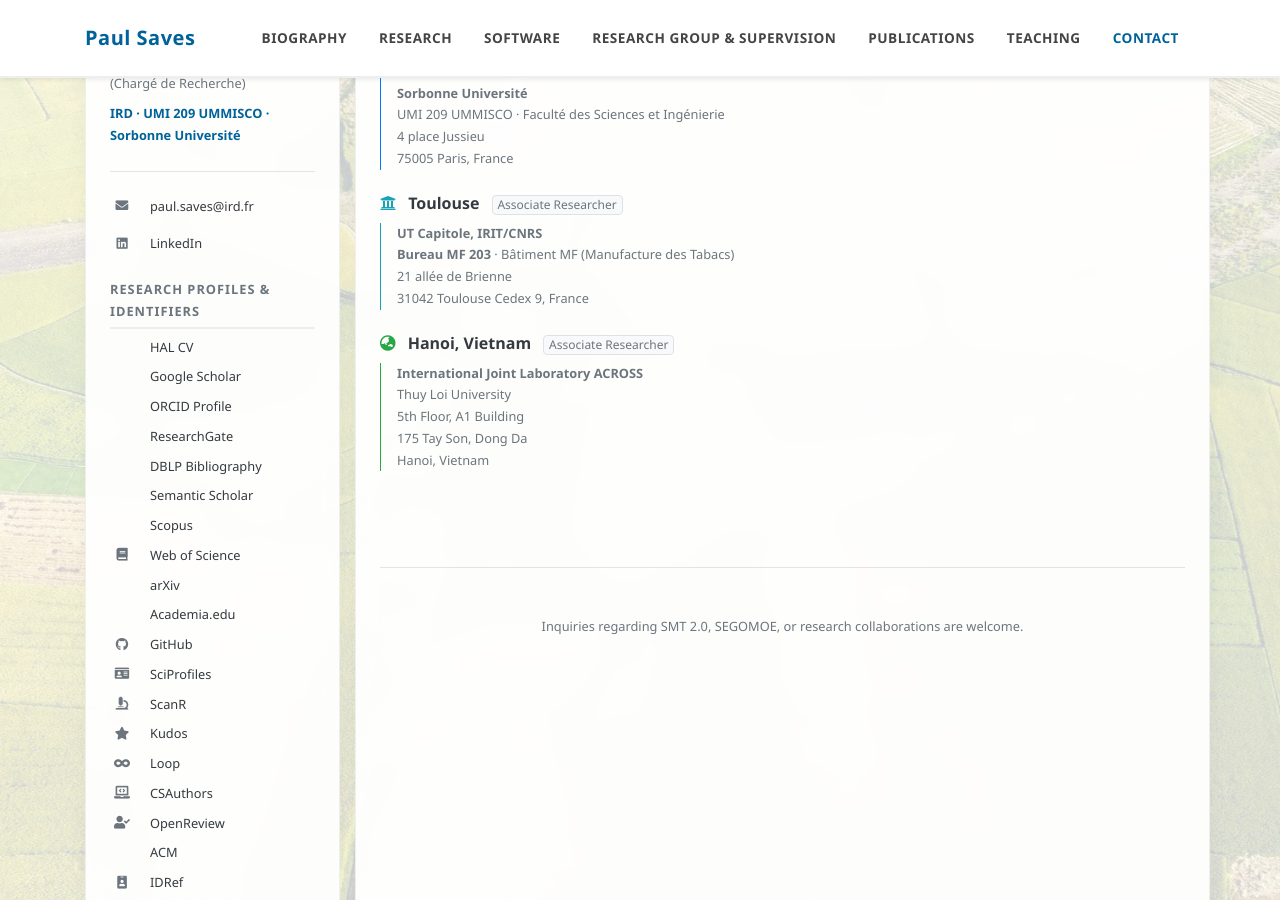
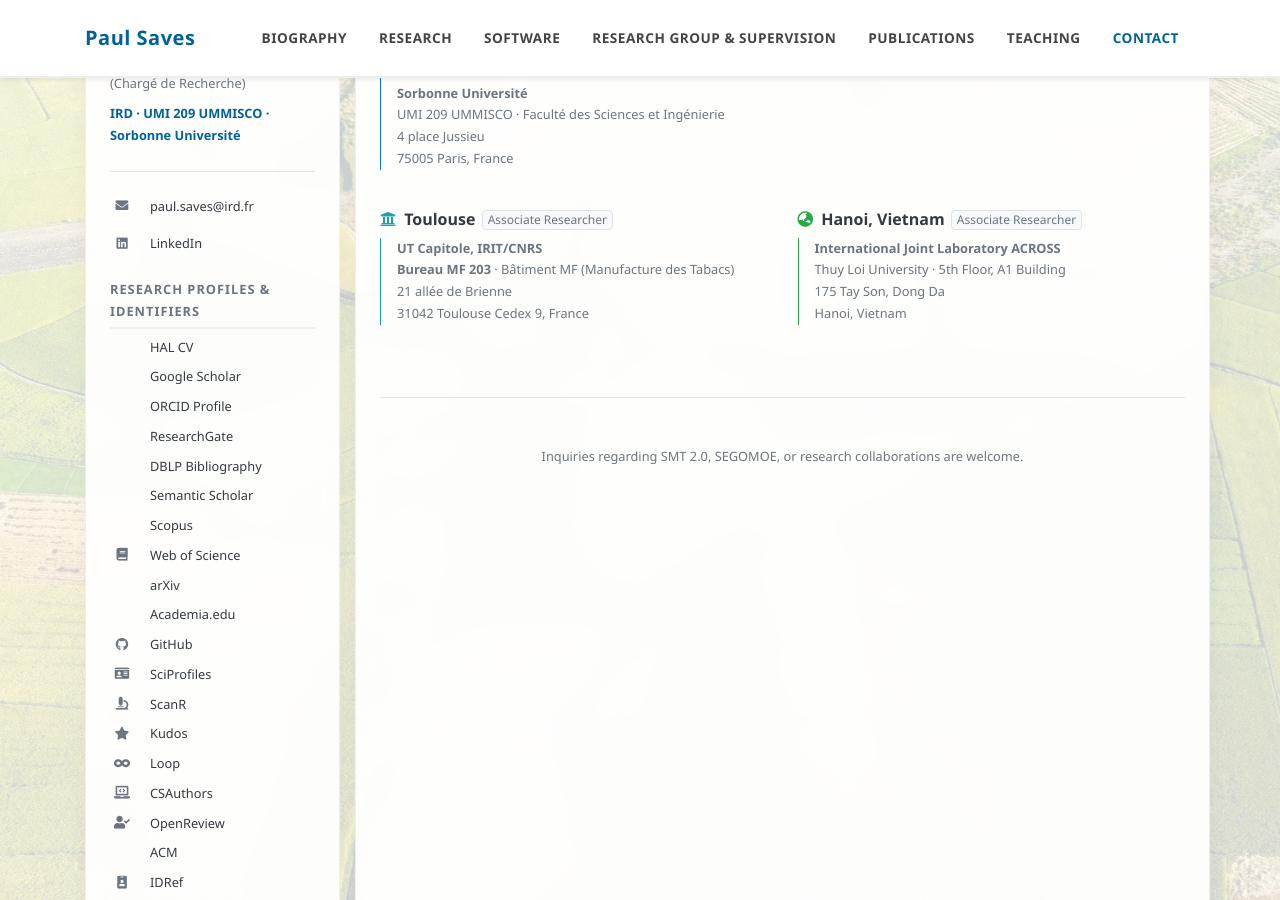
Before and after one commit to Paul-Saves/Paul-Saves.github.io, a Jekyll site: the page built from _pages/contact.md, in a window 1280 px wide and 900 px high, scrolled down 399 px. Built offline with Jekyll 4.4.1, drawn with Linux system fonts in a browser that asks for light colours; a style sheet for code colours, icons or effects is not loaded.

Commit message:
style(contact): display Toulouse and Hanoi side by side in a 2-column row

```diff
--- a/_pages/contact.md
+++ b/_pages/contact.md
@@ -5,11 +5,11 @@ title: Contact Information
 ---
 
 <div class="row">
-  <div class="col-lg-7 mb-4">
+  <div class="col-lg-7 mb-4 order-1">
     <h2 class="h5 font-weight-bold mb-4 text-primary text-uppercase"><i class="fas fa-map-marker-alt mr-2"></i> Offices &amp; Affiliations</h2>
 
     <!-- Paris / Île-de-France -->
-    <div class="mb-4">
+    <div class="mb-2">
       <h3 class="h6 font-weight-bold text-dark mb-2">
         <i class="fas fa-building text-primary mr-2"></i> Paris &amp; Île-de-France
       </h3>
@@ -30,42 +30,46 @@ title: Contact Information
         </address>
       </div>
     </div>
+  </div>
 
-    <!-- Associate Appointment: Toulouse -->
-    <div class="mb-4">
-      <h3 class="h6 font-weight-bold text-dark mb-2">
-        <i class="fas fa-university text-info mr-2"></i> Toulouse
-        <span class="badge badge-light border text-secondary font-weight-normal ml-2">Associate Researcher</span>
-      </h3>
-      <div class="pl-3 border-left border-info">
-        <address class="small text-secondary mb-0">
-          <strong>UT Capitole, IRIT/CNRS</strong><br>
-          <strong>Bureau MF 203</strong> · Bâtiment MF (Manufacture des Tabacs)<br>
-          21 allée de Brienne<br>
-          31042 Toulouse Cedex 9, France
-        </address>
+  <!-- Associate Appointments: Toulouse & Hanoi on a 2-column row -->
+  <div class="col-12 order-2 order-lg-3 mt-lg-2">
+    <div class="row">
+      <!-- Associate Appointment: Toulouse -->
+      <div class="col-md-6 mb-4">
+        <h3 class="h6 font-weight-bold text-dark mb-2 d-flex align-items-center flex-wrap" style="gap: 0.4rem;">
+          <span><i class="fas fa-university text-info mr-1"></i> Toulouse</span>
+          <span class="badge badge-light border text-secondary font-weight-normal">Associate Researcher</span>
+        </h3>
+        <div class="pl-3 border-left border-info">
+          <address class="small text-secondary mb-0">
+            <strong>UT Capitole, IRIT/CNRS</strong><br>
+            <strong>Bureau MF 203</strong> · Bâtiment MF (Manufacture des Tabacs)<br>
+            21 allée de Brienne<br>
+            31042 Toulouse Cedex 9, France
+          </address>
+        </div>
       </div>
-    </div>
 
-    <!-- Associate Appointment: Hanoi, Vietnam -->
-    <div class="mb-4">
-      <h3 class="h6 font-weight-bold text-dark mb-2">
-        <i class="fas fa-globe-asia text-success mr-2"></i> Hanoi, Vietnam
-        <span class="badge badge-light border text-secondary font-weight-normal ml-2">Associate Researcher</span>
-      </h3>
-      <div class="pl-3 border-left border-success">
-        <address class="small text-secondary mb-0">
-          <strong>International Joint Laboratory ACROSS</strong><br>
-          Thuy Loi University<br>
-          5th Floor, A1 Building<br>
-          175 Tay Son, Dong Da<br>
-          Hanoi, Vietnam
-        </address>
+      <!-- Associate Appointment: Hanoi, Vietnam -->
+      <div class="col-md-6 mb-4">
+        <h3 class="h6 font-weight-bold text-dark mb-2 d-flex align-items-center flex-wrap" style="gap: 0.4rem;">
+          <span><i class="fas fa-globe-asia text-success mr-1"></i> Hanoi, Vietnam</span>
+          <span class="badge badge-light border text-secondary font-weight-normal">Associate Researcher</span>
+        </h3>
+        <div class="pl-3 border-left border-success">
+          <address class="small text-secondary mb-0">
+            <strong>International Joint Laboratory ACROSS</strong><br>
+            Thuy Loi University · 5th Floor, A1 Building<br>
+            175 Tay Son, Dong Da<br>
+            Hanoi, Vietnam
+          </address>
+        </div>
       </div>
     </div>
   </div>
 
-  <div class="col-lg-5">
+  <div class="col-lg-5 mb-4 order-3 order-lg-2">
     <h2 class="h5 font-weight-bold mb-4 text-primary text-uppercase"><i class="fas fa-envelope mr-2"></i> Correspondence</h2>
     <ul class="list-unstyled small text-secondary">
       <li class="mb-3">
```
